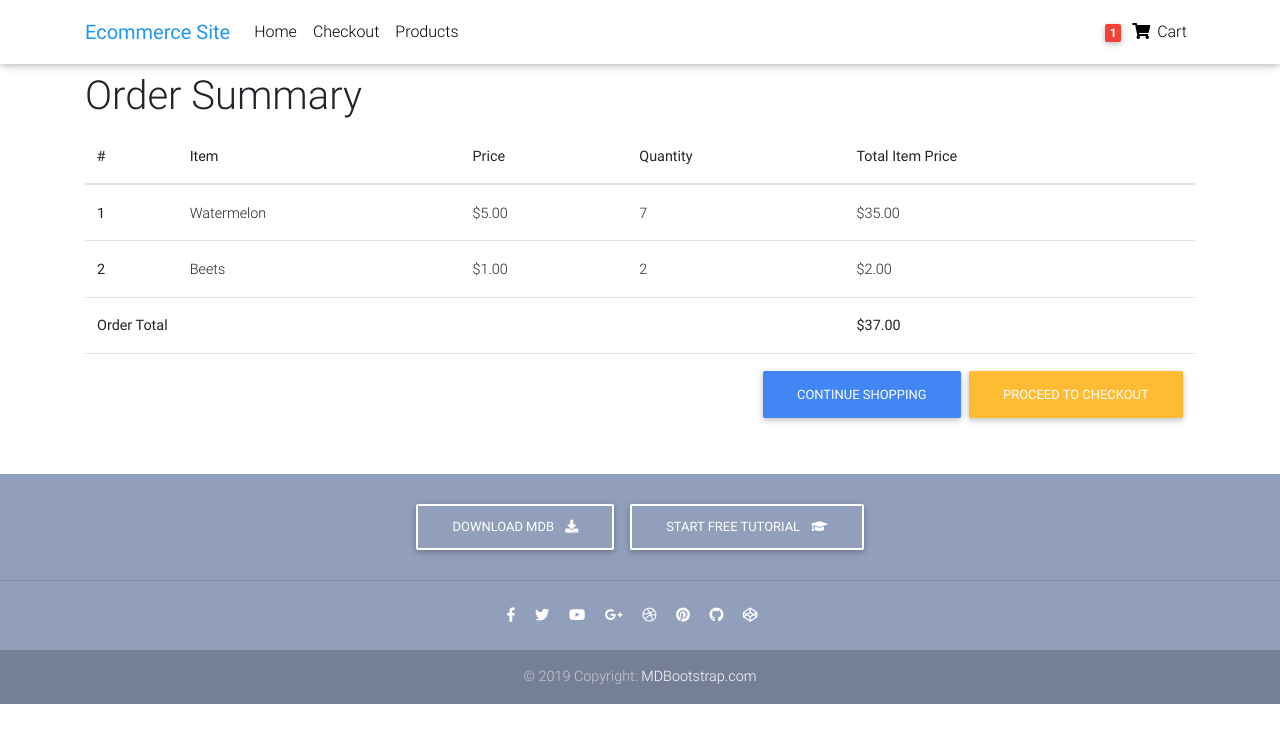
After one commit to alexsonnysar/uh-se-ecommerce-app, a Django app: page /cart/ in a window 1280 px wide. The commit adds this page. Shown: the top 743 px of the page. Run offline with Django 3.2, Linux system fonts and the light colour scheme; a user stored in the database is signed in; data comes from the database, SQL or seed files in the repository; both versions use the stored data as it was after the commit; some libraries are stand-ins or nearby versions.

Commit message:
shopping cart progress

```diff
--- a/core/models.py
+++ b/core/models.py
@@ -31,6 +31,12 @@ class OrderItem(models.Model):
     def __str__(self):
         return f"{self.quantity} of {self.item.name}"
 
+    def get_total_item_price(self):
+        return self.quantity * self.item.price
+
+    def get_final_price(self):
+        return self.get_total_item_price()
+
 
 class Order(models.Model):
     user = models.ForeignKey(settings.AUTH_USER_MODEL, on_delete=models.CASCADE)
@@ -41,3 +47,9 @@ class Order(models.Model):
 
     def __str__(self):
         return self.user.username
+
+    def get_total(self):
+        total = 0
+        for order_item in self.items.all():
+            total += order_item.get_final_price()
+        return total
--- a/core/urls.py
+++ b/core/urls.py
@@ -1,5 +1,5 @@
 from django.urls import path
-from .views import HomeView, ItemDetailView, checkout, add_to_cart, remove_from_cart
+from .views import HomeView, ItemDetailView, checkout, add_to_cart, remove_from_cart, view_cart
 
 app_name = "core"
 
@@ -8,5 +8,6 @@ urlpatterns = [
     path("product/<slug>/", ItemDetailView.as_view(), name="product"),
     path("checkout/", checkout, name="checkout"),
     path("add-to-cart/<slug>/", add_to_cart, name="add-to-cart"),
+    path("cart/", view_cart.as_view(), name="add_view"),
     path("remove-from-cart/<slug>/", remove_from_cart, name="remove-from-cart"),
 ]
--- a/core/views.py
+++ b/core/views.py
@@ -1,6 +1,9 @@
 from django.contrib import messages
+from django.core.exceptions import ObjectDoesNotExist
+from django.contrib.auth.decorators import  login_required
+from django.contrib.auth.mixins import LoginRequiredMixin
 from django.shortcuts import render, get_object_or_404, redirect
-from django.views.generic import ListView, DetailView
+from django.views.generic import ListView, DetailView, View
 from django.utils import timezone
 from .models import Item, Order, OrderItem
 
@@ -18,7 +21,7 @@ class ItemDetailView(DetailView):
     model = Item
     template_name = "product-page.html"
 
-
+@login_required
 def add_to_cart(request, slug):
     item = get_object_or_404(Item, slug=slug)
     order_item, created = OrderItem.objects.get_or_create(
@@ -42,7 +45,7 @@ def add_to_cart(request, slug):
         messages.info(request, "This item was added to your cart.")
     return redirect("core:product", slug=slug)
 
-
+@login_required
 def remove_from_cart(request, slug):
     item = get_object_or_404(Item, slug=slug)
     order_qs = Order.objects.filter(user=request.user, is_ordered=False)
@@ -62,3 +65,15 @@ def remove_from_cart(request, slug):
     else:
         messages.info(request, "You do not have an active order.")
         return redirect("core:product", slug=slug)
+
+class view_cart(LoginRequiredMixin, View):
+    def get(self, *args, **kwargs):
+        try:
+            order = Order.objects.get(user=self.request.user, is_ordered=False)
+            context = {
+                'object': order
+            }
+            return render(self.request, "cart.html", context)
+        except ObjectDoesNotExist:
+            messages.error(self.request, "You do not have an active order")
+            return redirect("/")
--- a/templates/base.html
+++ b/templates/base.html
@@ -82,7 +82,7 @@
         <!-- Right -->
         <ul class="navbar-nav nav-flex-icons">
           <li class="nav-item">
-            <a class="nav-link waves-effect">
+            <a class="nav-link waves-effect" href="/cart">
               <span class="badge red z-depth-1 mr-1"> 1 </span>
               <i class="fas fa-shopping-cart"></i>
               <span class="clearfix d-none d-sm-inline-block"> Cart </span>
--- /dev/null
+++ b/templates/cart.html
@@ -0,0 +1,50 @@
+{% extends 'base.html' %}
+
+{% block content %}
+  <body class="mt-5 pt-4">
+    <div class="container">
+
+        <div class="table-responsive text-nowrap">
+            <h1>Order Summary</h1>
+            <table class="table">
+              <thead>
+                <tr>
+                <th scope="col">#</th>
+                <th scope="col">Item</th>
+                  <th scope="col">Price</th>
+                  <th scope="col">Quantity</th>
+                  <th scope="col">Total Item Price</th>
+                </tr>
+              </thead>
+              <tbody>
+                  {% for order_item in object.items.all %}
+                <tr>
+                  <th scope="row">{{ forloop.counter }}</th>
+                  <td>{{ order_item.item.name }}</td>
+                  <td>${{ order_item.item.price|floatformat:2 }}</td>
+                  <td>{{ order_item.quantity }}</td>
+                  <td>${{ order_item.get_total_item_price|floatformat:2}}</td>
+                </tr>
+                {% empty %}
+                <tr>
+                    <td colspan="5">Your cart is empty</td>
+                </tr>
+                  {% endfor %}
+                <tr>
+                    <td colspan="4"><b>Order Total</b></td>
+                    <td colspan="5"><b>${{ object.get_total|floatformat:2 }}</b></th>
+                </tr>
+                <tr>
+                    <td colspan="5">
+                    <a class="btn btn-warning float-right ml-2" href="/checkout">Proceed to Checkout</a>
+                    <a class="btn btn-primary float-right" href="/">Continue Shopping</a>
+                    </td>
+                </tr>
+              </tbody>
+            </table>
+
+
+          </div>
+    </div>
+</body>
+{% endblock content %}
```
Also changed, not shown: db.sqlite3.
